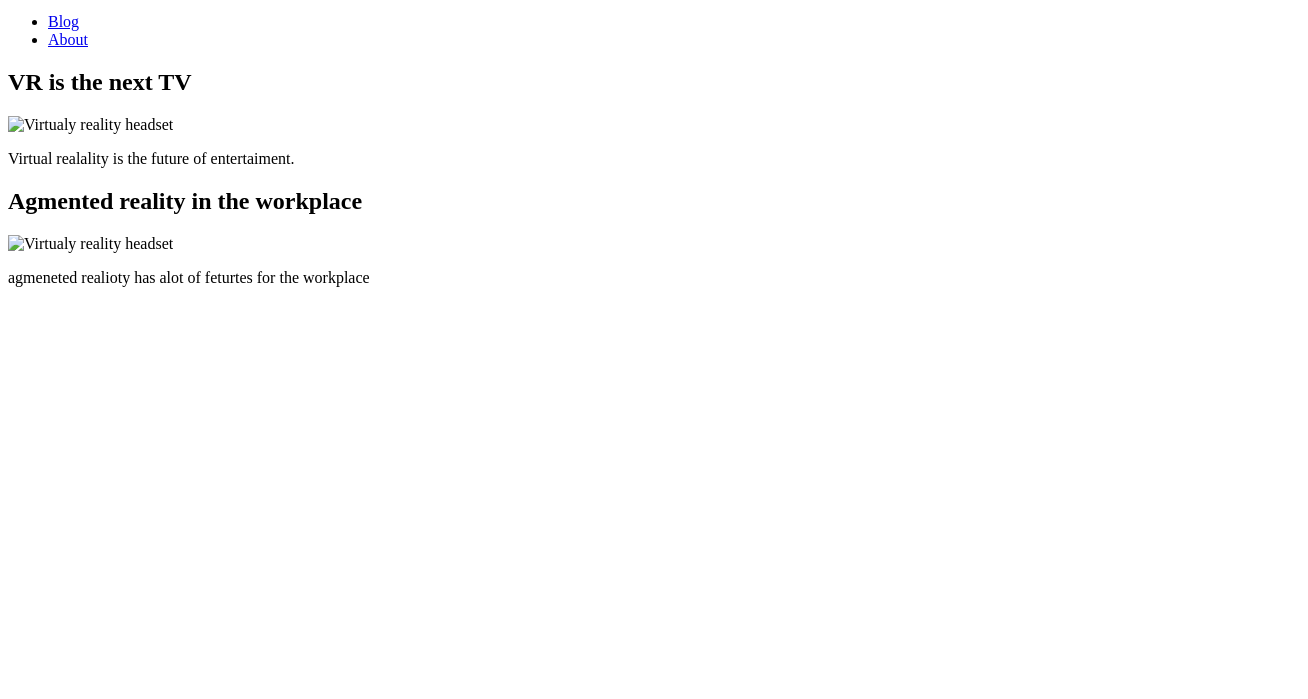
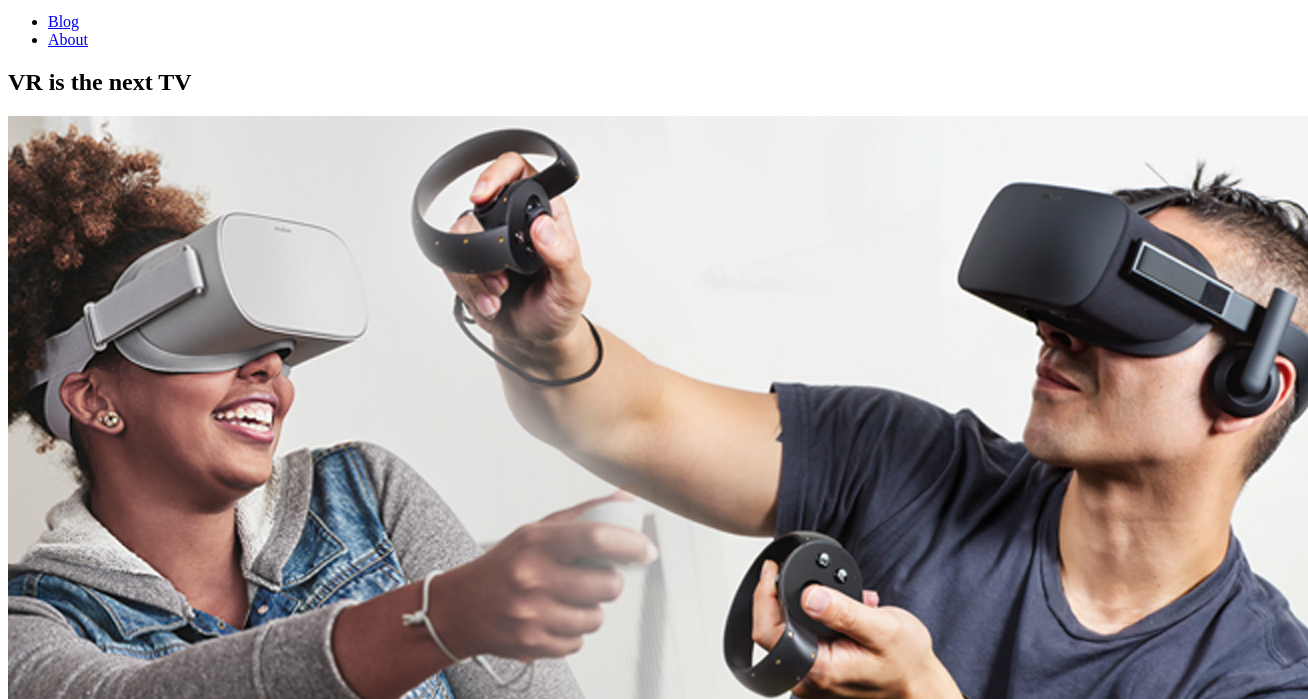
Before and after one commit to Armand-Dilisio/mi349_blog, a plain HTML site: page index.html in a window 1280 px wide. Shown: the part 101-800 px from the top of the page, 1308 px wide, since content can reach past the window. Drawn offline with Linux system fonts and the light colour scheme.

Commit message:
add imagies

```diff
--- a/index.html
+++ b/index.html
@@ -19,12 +19,12 @@
     <Section>
         <article>
             <h2>VR is the next TV</h2>
-            <p><img src="Hal9000.png" alt="Virtualy reality headset"></p>
+            <p><img src="VR.jpg" alt="Virtualy reality headset"></p>
             <p>Virtual realality is the future of entertaiment.</p>
         </article>
         <article>
             <h2>Agmented reality in the workplace</h2>
-            <p><img src="Hal9000.png" alt="Virtualy reality headset"></p>
+            <p><img src="AR.jpg" alt="Agmented realality surgery"></p>
             <P>agmeneted realioty has alot of feturtes for the workplace</P>
         </article>
     </Section>
```
Also changed, not shown: about.html (+1 -1 lines), AR.jpg (added), Armand.jpeg (added), VR.jpg (added).
